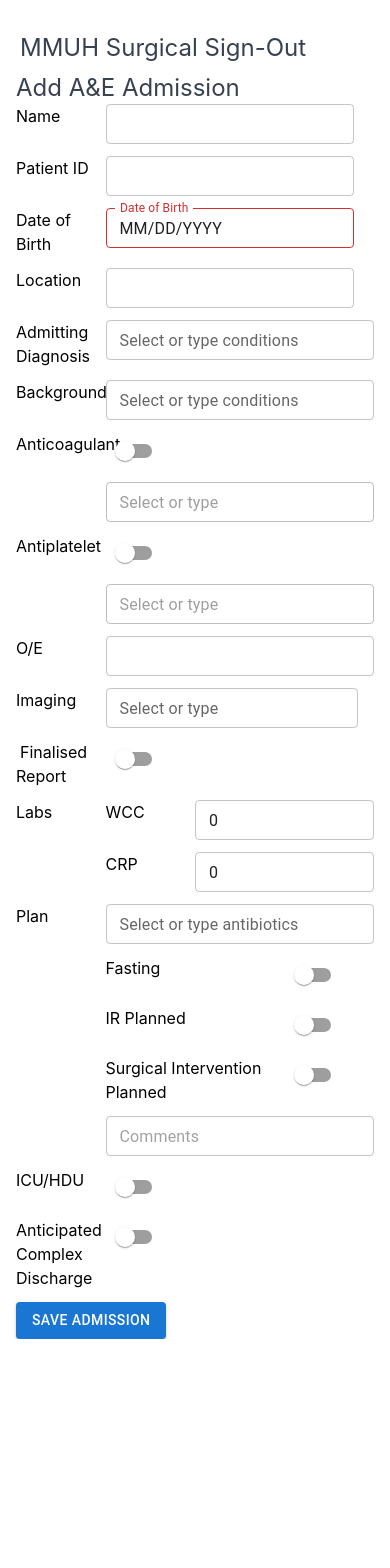
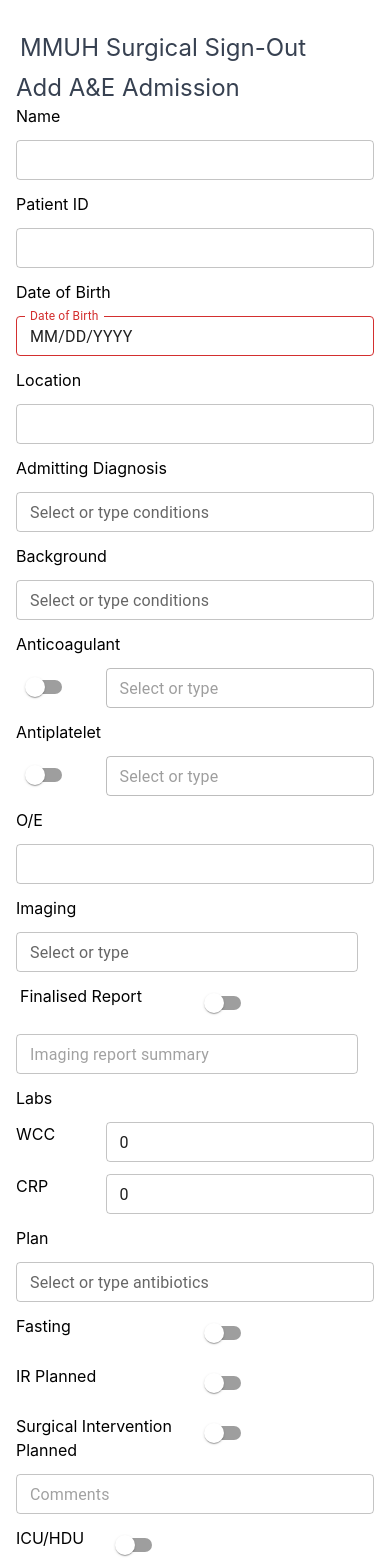
Before and after one commit to iain-b/signout-app-mock, a React (Create React App) app: page /#/new-admission in a window 390 px wide. Shown: the top 1568 px of the page. Before the commit the page ends 1339 px from the top, so only its background shows below. Built offline with nearby package versions, Linux system fonts and the light colour scheme.

Commit message:
Various layout tweaks

```diff
--- a/src/AEAdmissionForm.tsx
+++ b/src/AEAdmissionForm.tsx
@@ -33,6 +33,7 @@ export const AEAdmissionForm = ({
       dateOfBirth: "",
       background: [],
       imaging: "",
+      imagingSummary: "",
       isImagingFinalised: false,
       oe: "",
       hasAnticoagulant: false,
@@ -79,11 +80,12 @@ export const AEAdmissionForm = ({
     <form onSubmit={handleSubmit(onSubmit)}>
       <h3 className="text-2xl text-gray-700">Add A&E Admission</h3>
       <div className="grid grid-cols-12 gap-y-3">
-        <div className="lg:col-span-3 col-span-3">
+        <div className="lg:col-span-3 col-span-12">
           <label htmlFor="patient-name">Name</label>
         </div>
-        <div className="lg:col-span-3 col-span-9">
+        <div className="lg:col-span-3 col-span-12 lg:pr-4">
           <TextField
+            className="w-full"
             id="patient-name"
             size="small"
             variant="outlined"
@@ -91,17 +93,22 @@ export const AEAdmissionForm = ({
           />
         </div>
 
-        <div className="lg:col-span-3 col-span-3">
+        <div className="lg:col-span-3 col-span-12">
           <label htmlFor="location">Patient ID</label>
         </div>
-        <div className="lg:col-span-3 col-span-9">
-          <TextField size="small" variant="outlined" {...register("id")} />
+        <div className="lg:col-span-3 col-span-12">
+          <TextField
+            className="w-full"
+            size="small"
+            variant="outlined"
+            {...register("id")}
+          />
         </div>
 
-        <div className="lg:col-span-3 col-span-3">
+        <div className="lg:col-span-3 col-span-12">
           <label htmlFor="location">Date of Birth</label>
         </div>
-        <div className="lg:col-span-3 col-span-9 pr-5">
+        <div className="lg:col-span-3 col-span-12 lg:pr-4">
           <LocalizationProvider dateAdapter={AdapterDayjs}>
             <Controller
               name="dateOfBirth"
@@ -113,6 +120,7 @@ export const AEAdmissionForm = ({
                   onChange={(newValue) => field.onChange(newValue)}
                   slotProps={{
                     textField: {
+                      className: "w-full",
                       size: "small",
                     },
                   }}
@@ -122,20 +130,21 @@ export const AEAdmissionForm = ({
           </LocalizationProvider>
         </div>
 
-        <div className="lg:col-span-3 col-span-3">
+        <div className="lg:col-span-3 col-span-12">
           <label htmlFor="location">Location</label>
         </div>
-        <div className="lg:col-span-3 col-span-9">
+        <div className="lg:col-span-3 col-span-12">
           <TextField
             size="small"
             variant="outlined"
+            className="w-full"
             {...register("location")}
           />
         </div>
-        <div className="col-span-3">
+        <div className="lg:col-span-3 col-span-12">
           <label htmlFor="admitting-diagnosis">Admitting Diagnosis</label>
         </div>
-        <div className="col-span-9">
+        <div className="lg:col-span-9 col-span-12">
           <Controller
             name="admittingDiagnosis"
             control={control}
@@ -172,10 +181,10 @@ export const AEAdmissionForm = ({
             )}
           />
         </div>
-        <div className="col-span-3">
+        <div className="lg:col-span-3 col-span-12">
           <label htmlFor="location">Background</label>
         </div>
-        <div className="col-span-9">
+        <div className="lg:col-span-9 col-span-12">
           <Controller
             name="background"
             control={control}
@@ -210,7 +219,7 @@ export const AEAdmissionForm = ({
             )}
           />
         </div>
-        <div className="col-span-3">
+        <div className="lg:col-span-3 col-span-12">
           <label htmlFor="location">Anticoagulant</label>
         </div>
         <div className="col-span-3">
@@ -248,7 +257,7 @@ export const AEAdmissionForm = ({
           />
         </div>
 
-        <div className="col-span-3">
+        <div className="lg:col-span-3 col-span-12">
           <label htmlFor="location">Antiplatelet</label>
         </div>
         <div className="col-span-3">
@@ -285,10 +294,10 @@ export const AEAdmissionForm = ({
             )}
           />
         </div>
-        <div className="col-span-3">
+        <div className="lg:col-span-3 col-span-12">
           <label htmlFor="location">O/E</label>
         </div>
-        <div className="col-span-9">
+        <div className="lg:col-span-9 col-span-12">
           <TextField
             className="w-full"
             size="small"
@@ -296,10 +305,10 @@ export const AEAdmissionForm = ({
             {...register("oe")}
           />
         </div>
-        <div className="col-span-3">
+        <div className="lg:col-span-3 col-span-12">
           <label htmlFor="location">Imaging</label>
         </div>
-        <div className="lg:col-span-3 col-span-9 pr-4">
+        <div className="lg:col-span-3 col-span-12 pr-4">
           <Controller
             name="imaging"
             control={control}
@@ -329,49 +338,62 @@ export const AEAdmissionForm = ({
             )}
           />
         </div>
-        <div className="col-span-3">
+        <div className="lg:col-span-3 col-span-6">
           <label className="pl-1" htmlFor="isImagingFinalised">
             Finalised Report
           </label>
         </div>
-        <div className="lg:col-span-3 col-span-9">
+        <div className="lg:col-span-3 col-span-6">
           <Switch {...register("isImagingFinalised")} />
         </div>
-        <div className="lg:col-span-3 col-span-3">
+
+        <div className="lg:col-span-9 lg:col-start-4 col-span-12 pr-4">
+          <TextField
+            id="imaging-summary"
+            size="small"
+            variant="outlined"
+            className="w-full"
+            placeholder="Imaging report summary"
+            {...register("imagingSummary")}
+          />
+        </div>
+        <div className="lg:col-span-3 col-span-12">
           <label>Labs</label>
         </div>
         <div className="lg:col-span-1 col-span-3">
           <label>WCC</label>
         </div>
-        <div className="lg:col-span-3 col-span-6">
+        <div className="lg:col-span-3 col-span-9 lg:pr-4">
           <TextField
             id="lab-wcc"
             size="small"
             variant="outlined"
             placeholder="WCC"
+            className="w-full"
             inputProps={{ step: "0.01" }}
             type="number"
             {...register("labs.wcc")}
           />
         </div>
-        <div className="lg:col-span-1 col-span-3 col-start-4">
+        <div className="lg:col-span-1 col-span-3">
           <label>CRP</label>
         </div>
-        <div className="lg:col-span-3 col-span-6">
+        <div className="lg:col-span-3 col-span-9">
           <TextField
             id="lab-wcc"
             size="small"
             variant="outlined"
             placeholder="CRP"
+            className="w-full"
             type="number"
             inputProps={{ step: "0.1" }}
             {...register("labs.crp")}
           />
         </div>
-        <div className="col-span-3 lg:row-span-3 row-span-5">
+        <div className="col-span-12 lg:row-span-3 lg:col-span-3">
           <label htmlFor="location">Plan</label>
         </div>
-        <div className="col-span-9">
+        <div className="lg:col-span-9 col-span-12">
           <Controller
             name="plan.antibiotics"
             control={control}
@@ -421,7 +443,7 @@ export const AEAdmissionForm = ({
         <div className="lg:col-span-1 col-span-3">
           <Switch {...register("plan.isSurgicalInterventionPlanned")} />
         </div>
-        <div className="col-span-9">
+        <div className="lg:col-span-9 col-span-12">
           <TextField
             id="plan-comments"
             size="small"
--- a/src/types.ts
+++ b/src/types.ts
@@ -11,6 +11,7 @@ export type AEAdmission = {
   antiplateletUsed?: string;
   oe: string;
   imaging: string;
+  imagingSummary: string;
   isImagingFinalised: boolean;
   labs: { wcc: number; crp: number };
   plan: {
```
